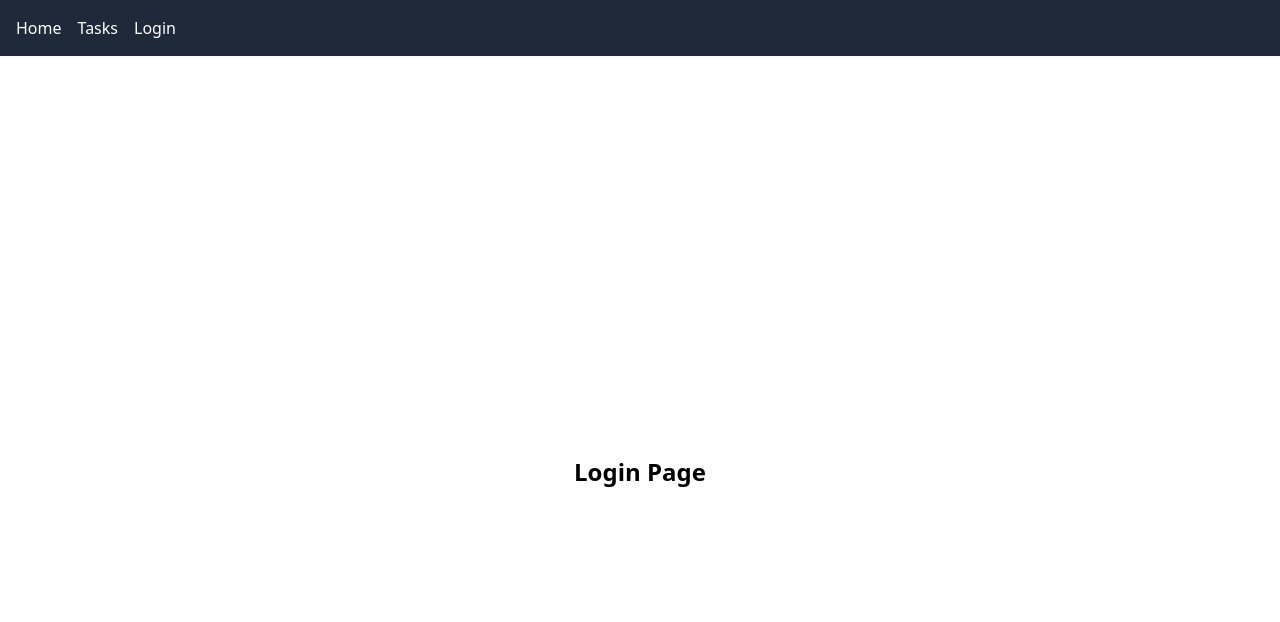
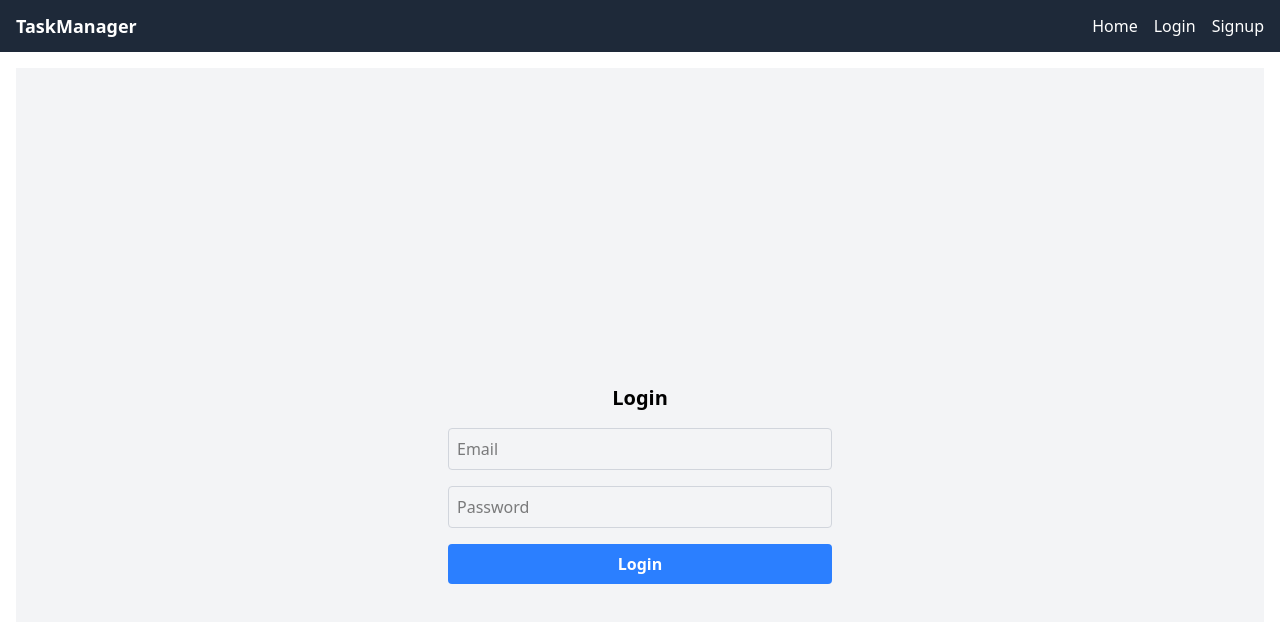
Before and after one commit to Dev-JimmyZea/task-management, a React app: page /login in a window 1280 px wide. Shown: the top 622 px of the page. Built offline with nearby package versions, Linux system fonts and the light colour scheme; no server answers; the HTML template or start-up script is replaced by a standard one.

Commit message:
Implement auth context, login/signup forms, and conditional navbar

```diff
--- a/src/App.tsx
+++ b/src/App.tsx
@@ -1,16 +1,13 @@
-import { Outlet, Link } from "react-router-dom";
+import { Outlet } from "react-router-dom";
+import Navbar from "./components/Navbar";
 
 export default function App() {
     return (
-        <div className="min-h-screen flex flex-col">
-            <nav className="bg-gray-800 text-white p-4 flex gap-4">
-                <Link to="/">Home</Link>
-                <Link to="/tasks">Tasks</Link>
-                <Link to="/login">Login</Link>
-            </nav>
-            <main className="flex-1 p-4">
+        <>
+            <Navbar />
+            <div className="p-4">
                 <Outlet />
-            </main>
-        </div>
+            </div>
+        </>
     );
 }
--- /dev/null
+++ b/src/components/Auth/LoginForm.tsx
@@ -0,0 +1,53 @@
+import { useState } from "react";
+import { signInWithEmailAndPassword } from "firebase/auth";
+import { auth } from "../../lib/firebase";
+import { useNavigate } from "react-router-dom";
+
+const LoginForm = () => {
+    const [email, setEmail] = useState("");
+    const [password, setPassword] = useState("");
+    const [error, setError] = useState("");
+
+    const navigate = useNavigate();
+
+    const handleLogin = async (e: React.FormEvent) => {
+        e.preventDefault();
+        try {
+            await signInWithEmailAndPassword(auth, email, password);
+            navigate("/");
+        } catch (err: any) {
+            setError("Invalid credentials or user does not exist");
+        }
+    };
+
+    return (
+        <form onSubmit={handleLogin} className="max-w-sm mx-auto mt-8 space-y-4">
+            <h2 className="text-xl font-bold text-center">Login</h2>
+            {error && <p className="text-red-500 text-sm">{error}</p>}
+            <input
+                type="email"
+                placeholder="Email"
+                value={email}
+                onChange={(e) => setEmail(e.target.value)}
+                className="w-full border border-gray-300 rounded p-2"
+                required
+            />
+            <input
+                type="password"
+                placeholder="Password"
+                value={password}
+                onChange={(e) => setPassword(e.target.value)}
+                className="w-full border border-gray-300 rounded p-2"
+                required
+            />
+            <button
+                type="submit"
+                className="w-full bg-blue-500 hover:bg-blue-600 text-white font-semibold py-2 px-4 rounded"
+            >
+                Login
+            </button>
+        </form>
+    );
+};
+
+export default LoginForm;
--- /dev/null
+++ b/src/components/Auth/SignupForm.tsx
@@ -0,0 +1,53 @@
+import { useState } from "react";
+import { createUserWithEmailAndPassword } from "firebase/auth";
+import { auth } from "../../lib/firebase";
+import { useNavigate } from "react-router-dom";
+
+const SignupForm = () => {
+    const [email, setEmail] = useState("");
+    const [password, setPassword] = useState("");
+    const [error, setError] = useState("");
+
+    const navigate = useNavigate();
+
+    const handleSignup = async (e: React.FormEvent) => {
+        e.preventDefault();
+        try {
+            await createUserWithEmailAndPassword(auth, email, password);
+            navigate("/tasks");
+        } catch (err: any) {
+            setError(err.message);
+        }
+    };
+
+    return (
+        <form onSubmit={handleSignup} className="max-w-sm mx-auto mt-8 space-y-4">
+            <h2 className="text-xl font-bold text-center">Sign Up</h2>
+            {error && <p className="text-red-500 text-sm">{error}</p>}
+            <input
+                type="email"
+                placeholder="Email"
+                value={email}
+                onChange={(e) => setEmail(e.target.value)}
+                className="w-full border border-gray-300 rounded p-2"
+                required
+            />
+            <input
+                type="password"
+                placeholder="Password"
+                value={password}
+                onChange={(e) => setPassword(e.target.value)}
+                className="w-full border border-gray-300 rounded p-2"
+                required
+            />
+            <button
+                type="submit"
+                className="w-full bg-blue-500 hover:bg-blue-600 text-white font-semibold py-2 px-4 rounded"
+            >
+                Register
+            </button>
+        </form>
+    );
+};
+
+export default SignupForm;
--- /dev/null
+++ b/src/components/Navbar.tsx
@@ -0,0 +1,38 @@
+import { Link, useNavigate } from "react-router-dom";
+import { useAuth } from "../context/AuthContext";
+import { signOut } from "firebase/auth";
+import { auth } from "../lib/firebase";
+
+const Navbar = () => {
+    const { user } = useAuth();
+    const navigate = useNavigate();
+
+    const handleLogout = async () => {
+        await signOut(auth);
+        navigate("/login");
+    };
+
+    return (
+        <nav className="bg-gray-800 text-white px-4 py-3 flex justify-between items-center">
+            <div className="text-lg font-bold">
+                <Link to="/">TaskManager</Link>
+            </div>
+            <div className="space-x-4">
+                <Link to="/" className="hover:underline">Home</Link>
+                {user ? (
+                    <>
+                        <Link to="/tasks" className="hover:underline">Tasks</Link>
+                        <button onClick={handleLogout} className="hover:underline">Logout</button>
+                    </>
+                ) : (
+                    <>
+                        <Link to="/login" className="hover:underline">Login</Link>
+                        <Link to="/signup" className="hover:underline">Signup</Link>
+                    </>
+                )}
+            </div>
+        </nav>
+    );
+};
+
+export default Navbar;
--- /dev/null
+++ b/src/components/ProtectedRoute.tsx
@@ -0,0 +1,12 @@
+import { Navigate } from "react-router-dom";
+import { useAuth } from "../context/AuthContext";
+import {JSX} from "react";
+
+export const ProtectedRoute = ({ children }: { children: JSX.Element }) => {
+    const { user, loading } = useAuth();
+
+    if (loading) return <div>Loading...</div>;
+    if (!user) return <Navigate to="/login" />;
+
+    return children;
+};
--- /dev/null
+++ b/src/context/AuthContext.tsx
@@ -0,0 +1,31 @@
+import { createContext, useContext, useEffect, useState } from "react";
+import { onAuthStateChanged, User } from "firebase/auth";
+import { auth } from "../lib/firebase";
+
+interface AuthContextType {
+    user: User | null;
+    loading: boolean;
+}
+
+const AuthContext = createContext<AuthContextType>({ user: null, loading: true });
+
+export const AuthProvider = ({ children }: { children: React.ReactNode }) => {
+    const [user, setUser] = useState<User | null>(null);
+    const [loading, setLoading] = useState(true);
+
+    useEffect(() => {
+        const unsubscribe = onAuthStateChanged(auth, (firebaseUser) => {
+            setUser(firebaseUser);
+            setLoading(false);
+        });
+        return () => unsubscribe();
+    }, []);
+
+    return (
+        <AuthContext.Provider value={{ user, loading }}>
+            {children}
+        </AuthContext.Provider>
+    );
+};
+
+export const useAuth = () => useContext(AuthContext);
--- a/src/main.tsx
+++ b/src/main.tsx
@@ -1,10 +1,13 @@
 import React from "react";
 import ReactDOM from "react-dom/client";
 import AppRouter from "./router";
+import { AuthProvider } from "./context/AuthContext";
 import "./index.css";
 
 ReactDOM.createRoot(document.getElementById("root")!).render(
     <React.StrictMode>
-        <AppRouter />
+        <AuthProvider>
+            <AppRouter />
+        </AuthProvider>
     </React.StrictMode>
 );
--- a/src/pages/Home.tsx
+++ b/src/pages/Home.tsx
@@ -1,7 +1,33 @@
-export default function Home() {
+import { useAuth } from "../context/AuthContext";
+import { signOut } from "firebase/auth";
+import { auth } from "../lib/firebase";
+import { useNavigate } from "react-router-dom";
+
+const Home = () => {
+    const { user } = useAuth();
+    const navigate = useNavigate();
+
+    const handleLogout = async () => {
+        await signOut(auth);
+        navigate("/login");
+    };
+
     return (
-        <div className="flex flex-col items-center justify-center min-h-screen">
-            <h1 className="text-3xl font-bold">Welcome to Task Manager</h1>
+        <div className="max-w-md mx-auto mt-10 space-y-4 text-center">
+            <h1 className="text-2xl font-bold">Welcome {user?.email || "Guest"}</h1>
+
+            {user ? (
+                <button
+                    onClick={handleLogout}
+                    className="bg-red-500 hover:bg-red-600 text-white px-4 py-2 rounded"
+                >
+                    Logout
+                </button>
+            ) : (
+                <p className="text-gray-600">Please log in to see your tasks.</p>
+            )}
         </div>
     );
-}
+};
+
+export default Home;
--- a/src/pages/Login.tsx
+++ b/src/pages/Login.tsx
@@ -1,7 +1,11 @@
-export default function Login() {
+import LoginForm from "../components/Auth/LoginForm";
+
+const Login = () => {
     return (
-        <div className="flex flex-col items-center justify-center min-h-screen">
-            <h1 className="text-2xl font-semibold">Login Page</h1>
+        <div className="min-h-screen flex items-center justify-center bg-gray-100">
+            <LoginForm />
         </div>
     );
-}
+};
+
+export default Login;
--- /dev/null
+++ b/src/pages/Signup.tsx
@@ -0,0 +1,11 @@
+import SignupForm from "../components/Auth/SignupForm";
+
+const Signup = () => {
+    return (
+        <div className="min-h-screen flex items-center justify-center bg-gray-100">
+            <SignupForm />
+            </div>
+    );
+};
+
+export default Signup;
--- a/src/router.tsx
+++ b/src/router.tsx
@@ -3,6 +3,8 @@ import App from "./App";
 import Home from "./pages/Home";
 import Tasks from "./pages/Tasks";
 import Login from "./pages/Login";
+import Signup from "./pages/Signup";
+import { ProtectedRoute } from "./components/ProtectedRoute";
 
 const router = createBrowserRouter([
     {
@@ -10,8 +12,9 @@ const router = createBrowserRouter([
         element: <App />,
         children: [
             { index: true, element: <Home /> },
-            { path: "tasks", element: <Tasks /> },
+            { path: "tasks", element: <ProtectedRoute><Tasks /></ProtectedRoute> },
             { path: "login", element: <Login /> },
+            { path: "signup", element: <Signup /> },
         ],
     },
 ]);
```
